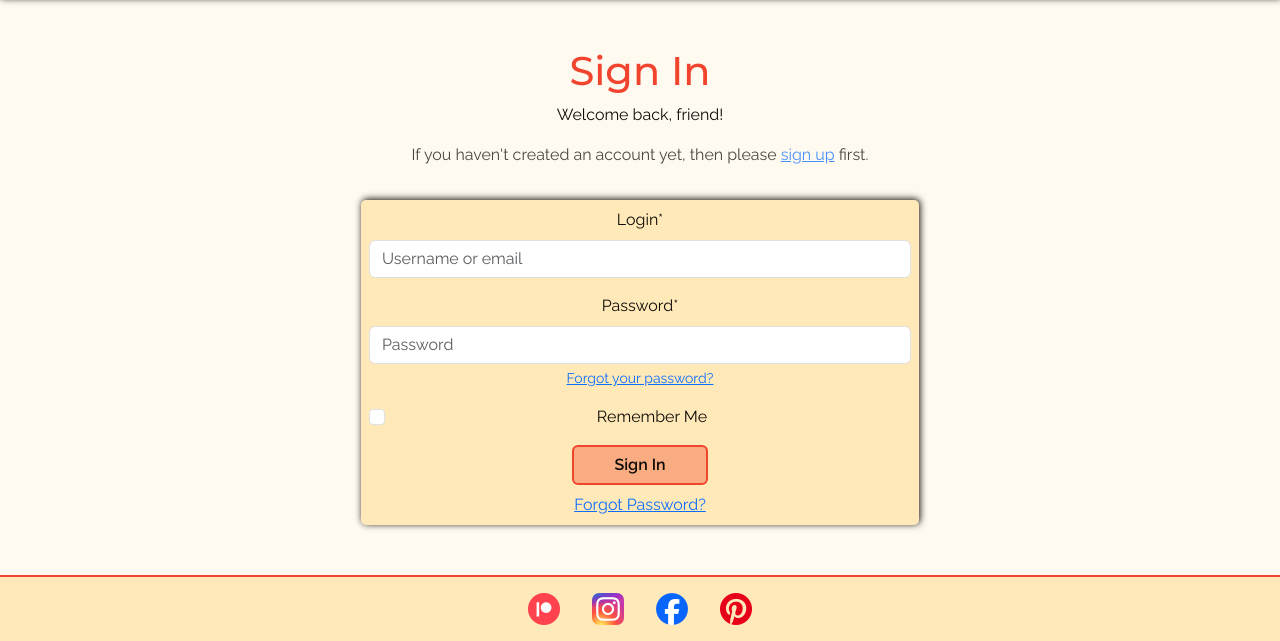
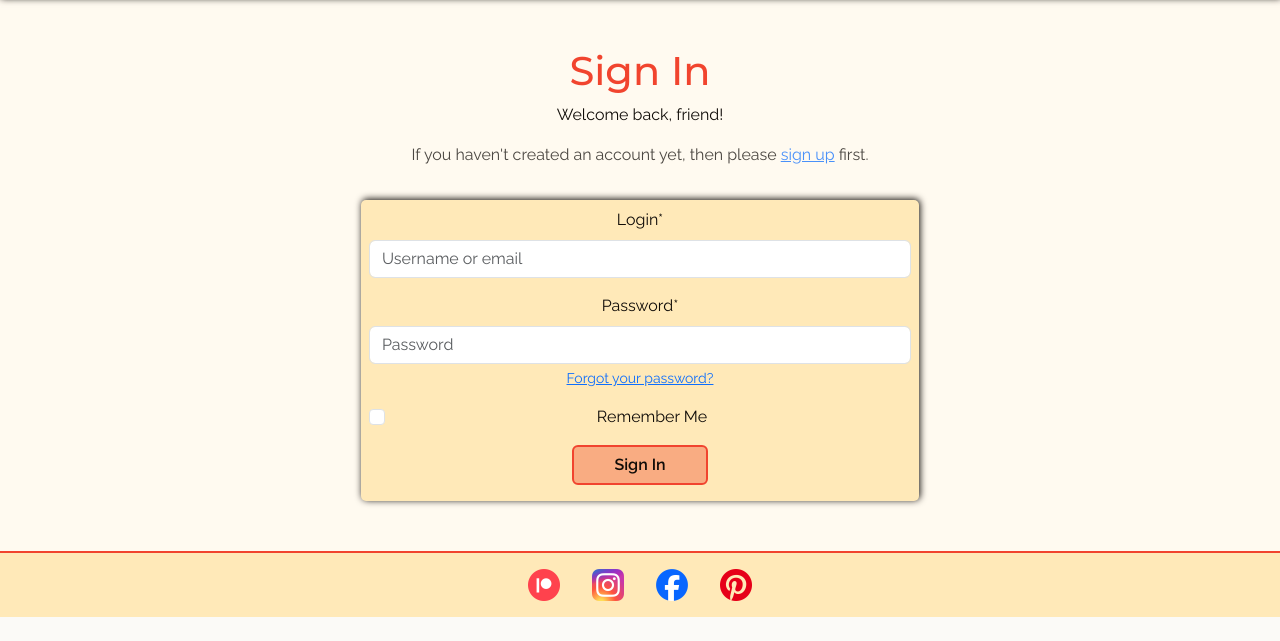
Before and after one commit to emilyrosenberg/grain-free-friend, a Django app: page /accounts/login/ in a window 1280 px wide. Shown: the part 221-862 px from the top of the page. After the commit the page ends 838 px from the top, so only its background shows below. Run offline with Django 5.2, Linux system fonts and the light colour scheme; parts of the project's set-up code (start-up, migrations or seed data) failed here and were passed over; some libraries are stand-ins or nearby versions.

Commit message:
Delete commented out code, update readme

```diff
--- a/favorites/models.py
+++ b/favorites/models.py
@@ -15,9 +15,5 @@ class Option(models.Model):
         Recipe, related_name="user_option", on_delete=models.CASCADE
     )
 
-    # options = models.ManyToManyField(
-    #     User, blank=True
-    # )
-
     def __str__(self):
         return f"{self.user.username}'s {self.recipe.title} recipe"
--- a/favorites/templates/favorites/favorite_finder.html
+++ b/favorites/templates/favorites/favorite_finder.html
@@ -25,8 +25,6 @@
                     <div class="favorite-info text-center card-body">
                         <h2 class="card-title">{{ recipe.title }}</h2>
                         <p class="card-text">{{ recipe.description }}</p>
-
-                        <!-- not working yet -->
                         <form action="{% url 'add_option' recipe.pk %}" method="POST">
                             {% csrf_token %}
                             <div class="text-center">
--- a/main/settings.py
+++ b/main/settings.py
@@ -16,10 +16,6 @@ if os.path.exists("env.py"):
 SECRET_KEY = os.environ.get("SECRET_KEY")
 
 # SECURITY WARNING: don't run with debug turned on in production!
-# DEBUG = True
-
-# ALLOWED_HOSTS = ["grain-free-friend-d9004ed6c6b5.herokuapp.com", "127.0.0.1"]
-
 DEBUG = "DEBUG" in os.environ
 
 ALLOWED_HOSTS = [
@@ -198,7 +194,7 @@ LOGIN_REDIRECT_URL = "/"
 
 STATIC_ROOT = os.path.join(BASE_DIR, "staticfiles")
 STATIC_URL = "/static/"
-# STATICFILES_STORAGE = "whitenoise.storage.CompressedManifestStaticFilesStorage"
+
 STATICFILES_STORAGE = "django.contrib.staticfiles.storage.StaticFilesStorage"
 
 STATICFILES_DIRS = (os.path.join(BASE_DIR, "static"),)
--- a/templates/404.html
+++ b/templates/404.html
@@ -1,7 +1,7 @@
 {% extends "base.html" %}
 {% load static %}
 
-<!-- This page is for everthing the user is unauthorized to do -->
+<!-- This page is for a url that is not found -->
 
 {% block title %}Not found{% endblock %}
 
--- a/templates/allauth/account/login.html
+++ b/templates/allauth/account/login.html
@@ -20,7 +20,6 @@
     <input type="hidden" name="{{ redirect_field_name }}" value="{{ redirect_field_value }}" />
     {% endif %}
     <button class="btn mb-2" type="submit">{% trans "Sign In" %}</button>
-    <a class="button secondaryAction d-block" href="{% url 'account_reset_password' %}">{% trans "Forgot Password?" %}</a>
   </form>
 </div>
 {% endblock %}
```
Also changed, not shown: README.md.
